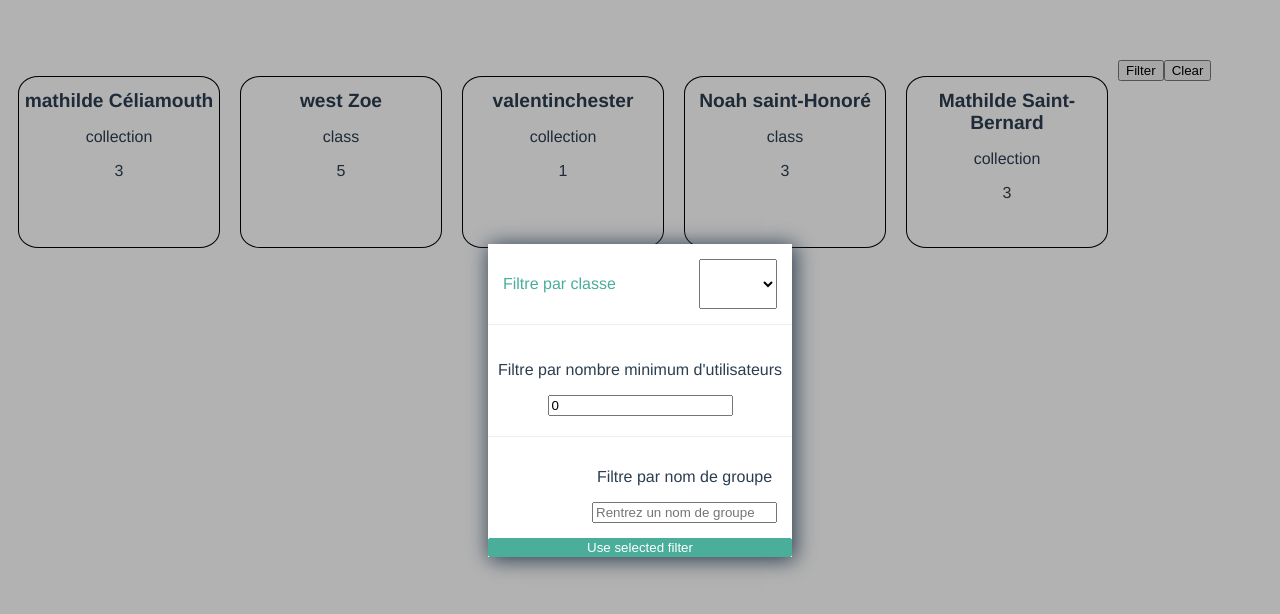
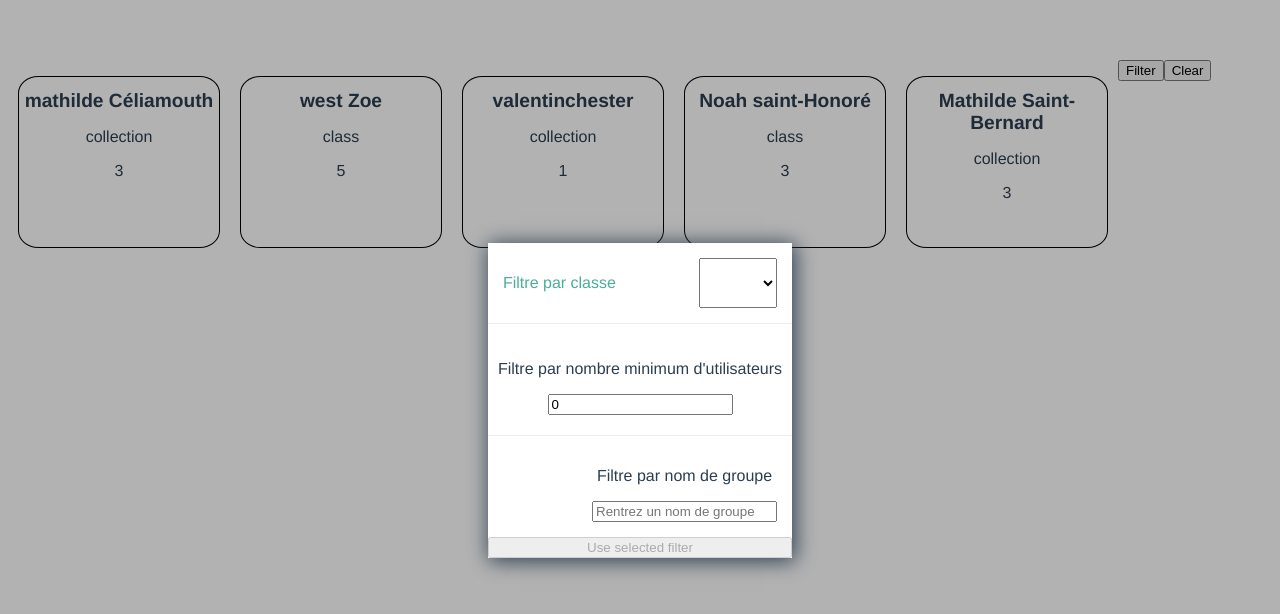
Before and after one commit to alexandrecoin/cood_test, a Vue app: page / in a window 1280 px wide. Both pictures are taken after a click on the button "Filter". Shown: the top 614 px of the page. Built offline with nearby package versions, Linux system fonts and the light colour scheme.

Commit message:
disabled close button in modal

```diff
--- a/src/components/Modal.vue
+++ b/src/components/Modal.vue
@@ -50,9 +50,9 @@
         </footer>
         <button
           type="button"
-          class="btn-green"
           @click="close"
           aria-label="Close modal"
+          :disabled="!isFilterAvailable"
         >
           Use selected filter
         </button>
@@ -72,6 +72,7 @@ export default {
       selectedType: {},
       usersNumber: 0,
       userName: '',
+      isFilterAvailable: false
     };
   },
   methods: {
@@ -87,16 +88,19 @@ export default {
         this.filteredGroups = this.$props.groups.filter(
           (group) => group.type === this.selectedType,
         );
+        this.isFilterAvailable = true;
       }
       if (this.userName) {
         this.filteredGroups = this.$props.groups.filter((group) =>
           group.name.toLowerCase().includes(this.userName.toLowerCase()),
         );
+        this.isFilterAvailable = true;
       }
       if (this.usersNumber) {
         this.filteredGroups = this.$props.groups.filter(
           (group) => group.users.length >= this.usersNumber,
         );
+        this.isFilterAvailable = true;
       }
       return this.filteredGroups;
     },
@@ -107,6 +111,7 @@ export default {
     },
     close() {
       this.$emit('onFilter', this.filteredGroups);
+      this.isFilterAvailable = false;
       this.resetFilters();
     },
   },
@@ -168,11 +173,4 @@ export default {
   color: #4aae9b;
   background: transparent;
 }
-
-.btn-green {
-  color: white;
-  background: #4aae9b;
-  border: 1px solid #4aae9b;
-  border-radius: 2px;
-}
 </style>
--- a/src/components/Test.vue
+++ b/src/components/Test.vue
@@ -1,6 +1,6 @@
 <template>
   <div class="test">
-    <ul v-for="(group, index) in array" v-bind:key="index">
+    <ul v-for="(group, index) in filteredGroups" v-bind:key="index">
       <li>
         <div class="card">
           <h1>{{ group.name }}</h1>
@@ -17,7 +17,7 @@
     </div>
     <modal
       v-show="isFilterModalVisible"
-      :groups="array"
+      :groups="filteredGroups"
       @onFilter="changeHandler"
       @close="toggleFilter"
     />
@@ -33,7 +33,7 @@ export default {
   },
   data() {
     return {
-      array: groups,
+      filteredGroups: groups,
       isFilterModalVisible: false,
     };
   },
@@ -42,10 +42,10 @@ export default {
       this.isFilterModalVisible = !this.isFilterModalVisible;
     },
     resetData() {
-      this.array = groups;
+      this.filteredGroups = groups;
     },
     changeHandler(value) {
-      this.array = value;
+      this.filteredGroups = value;
       this.isFilterModalVisible = false;
     },
   },
```
